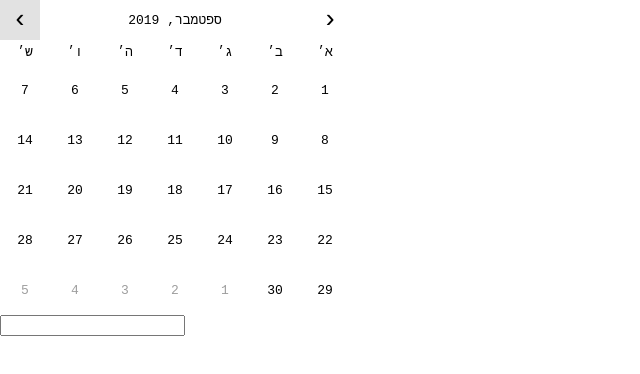
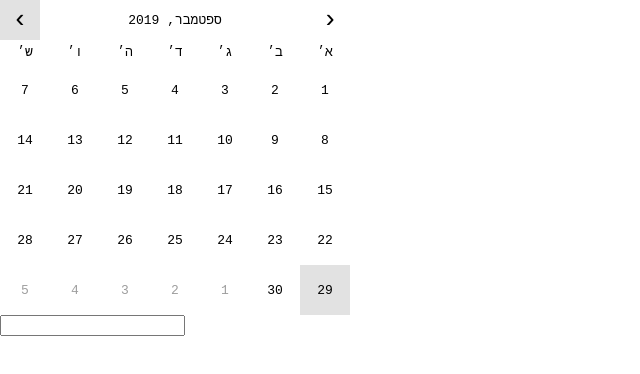
Before and after one commit to paitonic/calendarick, a React app in the folder examples/reactjs/: page / in a window 1280 px wide. Shown: the whole page, without its empty margins (0-640 px from the left). Built offline with nearby package versions, Linux system fonts and the light colour scheme.

Commit message:
Add option to prevent users from selecting dates conditionally

```diff
--- a/examples/reactjs/calendar.sass
+++ b/examples/reactjs/calendar.sass
@@ -14,12 +14,17 @@ $width: 350px
   height: $cell-width
   cursor: pointer
 
-  &:hover
-    background-color: #e2e2e2
+  &:hover:not(&--is-disabled)
+    background-color: #000
+    color: #fff
 
   &--is-selected
-      background-color: #000000
-      color: #ffffff
+      background-color: #000
+      color: #fff
+
+  &--is-disabled
+    cursor: not-allowed
+    background-color: #e2e2e2
 
 .day--with-border
   border: 1px solid #e2e2e2
--- a/examples/reactjs/index.js
+++ b/examples/reactjs/index.js
@@ -6,10 +6,11 @@ import './calendar.sass';
 
 import { calendar } from '../../src';
 import clsx from 'clsx';
+import { isSame, prevDayOf } from '../../src/calendar';
 
 
 function Day(props) {
-  const {onDayClick} = useContext(PreferencesContext);
+  const {onDayClick, disableDays} = useContext(PreferencesContext);
   const {isIn} = useContext(CalendarContext);
   const {state: {selectedDays}, dispatch} = useContext(StateContext);
 
@@ -23,6 +24,7 @@ function Day(props) {
         'day--empty': props.day === null,
         'day--is-outside-month': props.day.isOutsideMonth,
         'day--is-selected': isIn(props.day.date, selectedDays),
+        'day--is-disabled': disableDays(props.day.date),
     })}
         onClick={handleClick}>
       <span>{props.day.date ? props.day.date.getDate() : null}</span>
@@ -149,15 +151,19 @@ function useWatchChanges(fn, dependencies) {
 
 function Calendar(props) {
   const {getNextMonth, getPreviousMonth, isSame, minDate, maxDate} = useContext(CalendarContext);
+  const {disableDays} = useContext(PreferencesContext);
 
   function reducer(state, action) {
     function reduce(state, action) {
       console.debug(action);
 
       function handleClickDay() {
+        if (disableDays(action.day)) {
+          return state;
+        }
+
         if (props.selectionMode === 'single' || props.selectionMode === 'multiple') {
           const isSelected = state.selectedDays.some(day => isSame(day, action.day));
-
           // deselect date
           if (isSelected) {
             return {...state, selectedDays: [...state.selectedDays.filter(day => !isSame(day, action.day))]}
@@ -257,12 +263,16 @@ function Calendarik(props) {
       },
       onDayClick: props.onDayClick,
       selectionMode: props.selectionMode,
+      disableDays: props.disableDays,
   };
 
   return (
     <CalendarContext.Provider value={calendar(preferences.calendar)}>
       <PreferencesContext.Provider value={preferences}>
-          <Calendar stateReducer={props.stateReducer} onChange={props.onChange} selectionMode={props.selectionMode}/>
+          <Calendar stateReducer={props.stateReducer}
+                    onChange={props.onChange}
+                    selectionMode={props.selectionMode}
+                    disableDays={props.disableDays}/>
       </PreferencesContext.Provider>
     </CalendarContext.Provider>
   );
@@ -271,13 +281,15 @@ function Calendarik(props) {
 Calendarik.propTypes = {
   onDayClick: PropTypes.func,
   onChange: PropTypes.func,
-  selectionMode: PropTypes.oneOf(['single', 'multiple', 'range'])
+  selectionMode: PropTypes.oneOf(['single', 'multiple', 'range']),
+  disableDays: PropTypes.func,
 };
 
 Calendarik.defaultProps = {
   onDayClick: () => {},
   onChange: () => {},
   selectionMode: 'single',
+  disableDays: () => {},
 };
 
 function useClickAway(targetRef) {
@@ -314,12 +326,18 @@ function App(props) {
     }
   };
 
+  const yesterday = prevDayOf(new Date());
+  function shouldDayBeDisabled(day) {
+    return isSame(day, yesterday);
+  }
+
   return (
     <>
     <Calendarik onDayClick={(day) => {}}
                 onChange={(day) => {console.log('onChange: ', day)}}
                 stateReducer={stateReducer}
                 selectionMode="range"
+                disableDays={shouldDayBeDisabled}
     />
 
     <input onClick={() => setIsShown(true)}/>
--- a/src/calendar.js
+++ b/src/calendar.js
@@ -5,6 +5,8 @@
 - configuration parameters must be passed to each function that needs them. there is no shared state
 - repetition of defaults (e.g isRTL=false)
  */
+
+const DAY_IN_MS = 60 * 60 * 24 * 1000; // 86,400,000 ms
 
 export function countDaysInMonth(year, month) {
     // 0 in day returns total days in a previous month
@@ -263,11 +265,22 @@ export function isOutsideMonth(month, date) {
 }
 
 export function isBefore(date, otherDate) {
-  return date.getTime() < otherDate.getTime();
+  return !isSame(date, otherDate) && !isAfter(date, otherDate);
 }
 
 export function isAfter(date, otherDate) {
-  return date.getTime() > otherDate.getTime();
+  const [year, month, day] = toArray(date);
+  const [yearOther, monthOther, dayOther] = toArray(otherDate);
+
+  if (year > yearOther) {
+    return true;
+  } else if (year === yearOther && month > monthOther) {
+    return true;
+  } else if (year === yearOther && month === monthOther && day > dayOther) {
+    return true;
+  }
+
+  return false;
 }
 
 export function compareDates(date, otherDate) {
@@ -309,22 +322,33 @@ export function isBetween(date, start, end, inclusive=false) {
 }
 
 export function isSame(date, otherDate) {
-  return !isAfter(date, otherDate) && !isBefore(date, otherDate);
+  return ['getFullYear', 'getMonth', 'getDate'].every((method) => {
+    return date[method]() === otherDate[method]();
+  });
 }
 
 export function toArray(date) {
   return date instanceof Date ? [date.getFullYear(), date.getMonth() + 1, date.getDate()] : date;
 }
 
-export function fromArray(arr) {
-  const [year, month, day] = arr;
-  return new Date(year, month-1, day);
+export function fromArray(date, time=[0, 0, 0, 0]) {
+  const [year, month, day] = date;
+  const [hour=0, minute=0, second=0, milliseconds=0] = time;
+  return new Date(year, month-1, day, hour, minute, second, milliseconds);
 }
 
 export function isIn(date, listOfDates) {
   return listOfDates.some((someDate) => {
     return Array.isArray(someDate) ? isBetween(date, someDate[0], someDate[1], true) : isSame(date, someDate);
   });
+}
+
+export function nextDayOf(date) {
+  return new Date(date.getTime() + DAY_IN_MS);
+}
+
+export function prevDayOf(date) {
+  return new Date(date.getTime() - DAY_IN_MS);
 }
 
 /**
--- a/src/index.js
+++ b/src/index.js
@@ -13,7 +13,9 @@ import {
   isSame,
   minDate,
   maxDate,
-  isIn
+  isIn,
+  nextDayOf,
+  prevDayOf
 } from '../src/calendar';
 
 
@@ -81,6 +83,14 @@ export function calendar({
 
     isIn(...args) {
       return isIn(...args);
+    },
+
+    nextDayOf(...args) {
+      return nextDayOf(...args);
+    },
+
+    prevDayOf(...args) {
+      return prevDayOf(...args);
     }
   }
 }
```
Also changed, not shown: src/calendar.test.js (+82 -2 lines), 1 other file.
